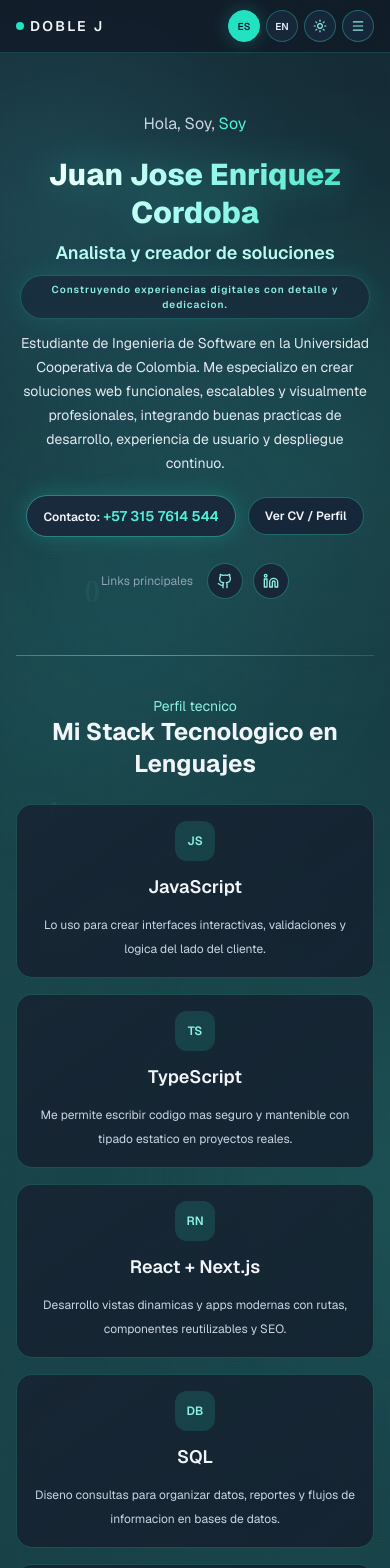
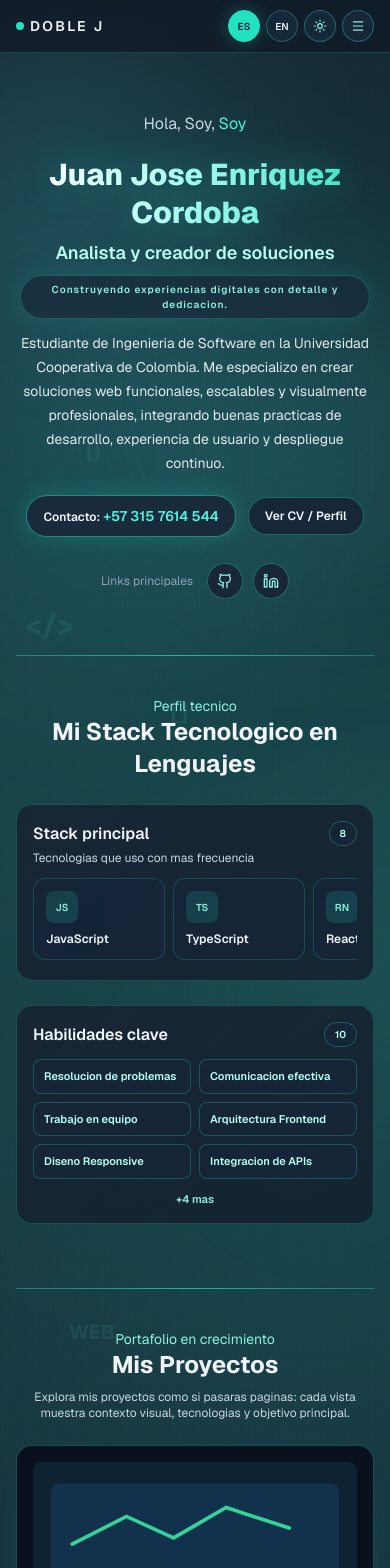
Before and after one commit to Juanenriquezcc/Portafolio_Personal, a Next.js app: page / in a window 390 px wide. Shown: the top 1568 px of the page. Built offline with nearby package versions, Linux system fonts and the light colour scheme.

Commit message:
feat: redisenar skills y lenguajes solo en celular

```diff
--- a/components/Services.tsx
+++ b/components/Services.tsx
@@ -82,7 +82,25 @@ interface ServicesProps {
   locale: Locale;
 }
 
+const mobileCopy = {
+  es: {
+    stackTitle: "Stack principal",
+    stackNote: "Tecnologias que uso con mas frecuencia",
+    skillsCompact: "Habilidades clave",
+    more: "+{count} mas",
+  },
+  en: {
+    stackTitle: "Core stack",
+    stackNote: "Technologies I use most often",
+    skillsCompact: "Key skills",
+    more: "+{count} more",
+  },
+};
+
 export default function Services({ locale }: ServicesProps) {
+  const featuredSkills = skills[locale].slice(0, 6);
+  const extraSkillsCount = Math.max(0, skills[locale].length - featuredSkills.length);
+
   return (
     <section id="services" className="scroll-mt-24 space-y-6 md:scroll-mt-28 md:space-y-7 lg:scroll-mt-32 lg:space-y-8">
       <div className="text-center">
@@ -90,7 +108,31 @@ export default function Services({ locale }: ServicesProps) {
         <h3 className="text-2xl font-bold text-slate-100 md:text-[1.75rem] lg:text-3xl">{locale === "es" ? "Mi Stack Tecnologico en Lenguajes" : "My Technology Stack in Languages"}</h3>
       </div>
 
-      <div className="grid grid-cols-1 gap-4 sm:grid-cols-2 md:gap-5 lg:grid-cols-4 lg:gap-8">
+      <article className="frosted-panel rounded-2xl p-4 md:hidden">
+        <div className="flex items-center justify-between gap-2">
+          <h4 className="text-base font-semibold text-slate-100">{mobileCopy[locale].stackTitle}</h4>
+          <span className="rounded-full border border-[#2ee3c3]/30 bg-[#17273a]/70 px-2.5 py-1 text-[10px] font-semibold text-[#b8fff4]">
+            {services.length}
+          </span>
+        </div>
+        <p className="mt-1 text-xs text-slate-300">{mobileCopy[locale].stackNote}</p>
+
+        <div className="mt-3 flex snap-x snap-mandatory gap-2 overflow-x-auto pb-1">
+          {services.map((service) => (
+            <article
+              key={`mobile-${service.title}`}
+              className="min-w-[132px] snap-start rounded-xl border border-[#2ee3c3]/20 bg-[#16263a]/75 p-3 transition-transform duration-300 active:scale-[0.98]"
+            >
+              <span className="flex h-8 w-8 items-center justify-center rounded-lg bg-[#22e2c2]/15 text-[10px] font-semibold text-[#8ef0df]">
+                {service.icon}
+              </span>
+              <p className="mt-2 text-xs font-semibold text-slate-100">{service.title}</p>
+            </article>
+          ))}
+        </div>
+      </article>
+
+      <div className="hidden grid-cols-1 gap-4 sm:grid sm:grid-cols-2 md:gap-5 lg:grid-cols-4 lg:gap-8">
         {services.map((service) => (
           <article
             key={service.title}
@@ -105,7 +147,33 @@ export default function Services({ locale }: ServicesProps) {
         ))}
       </div>
 
-      <article className="frosted-panel rounded-2xl p-4 md:p-6 lg:p-7">
+      <article className="frosted-panel rounded-2xl p-4 md:hidden">
+        <div className="flex items-center justify-between gap-2">
+          <h4 className="text-base font-semibold text-slate-100">{mobileCopy[locale].skillsCompact}</h4>
+          <span className="rounded-full border border-[#2ee3c3]/30 bg-[#17273a]/70 px-2.5 py-1 text-[10px] font-semibold text-[#b8fff4]">
+            {skills[locale].length}
+          </span>
+        </div>
+
+        <div className="mt-3 grid grid-cols-2 gap-2">
+          {featuredSkills.map((skill) => (
+            <span
+              key={`mobile-skill-${skill}`}
+              className="rounded-lg border border-[#2ee3c3]/25 bg-[#17273a]/70 px-2.5 py-2 text-[11px] font-semibold text-[#b8fff4]"
+            >
+              {skill}
+            </span>
+          ))}
+        </div>
+
+        {extraSkillsCount > 0 && (
+          <p className="mt-3 text-center text-[11px] font-semibold text-[#8ef0df]">
+            {mobileCopy[locale].more.replace("{count}", String(extraSkillsCount))}
+          </p>
+        )}
+      </article>
+
+      <article className="hidden rounded-2xl p-4 md:block md:p-6 lg:p-7 frosted-panel">
         <div className="text-center">
           <p className="text-sm text-[#8ef0df]">{locale === "es" ? "Valor profesional" : "Professional value"}</p>
           <h4 className="mt-1 text-xl font-bold text-slate-100 md:text-2xl">{locale === "es" ? "Mis Habilidades" : "My Skills"}</h4>
```
